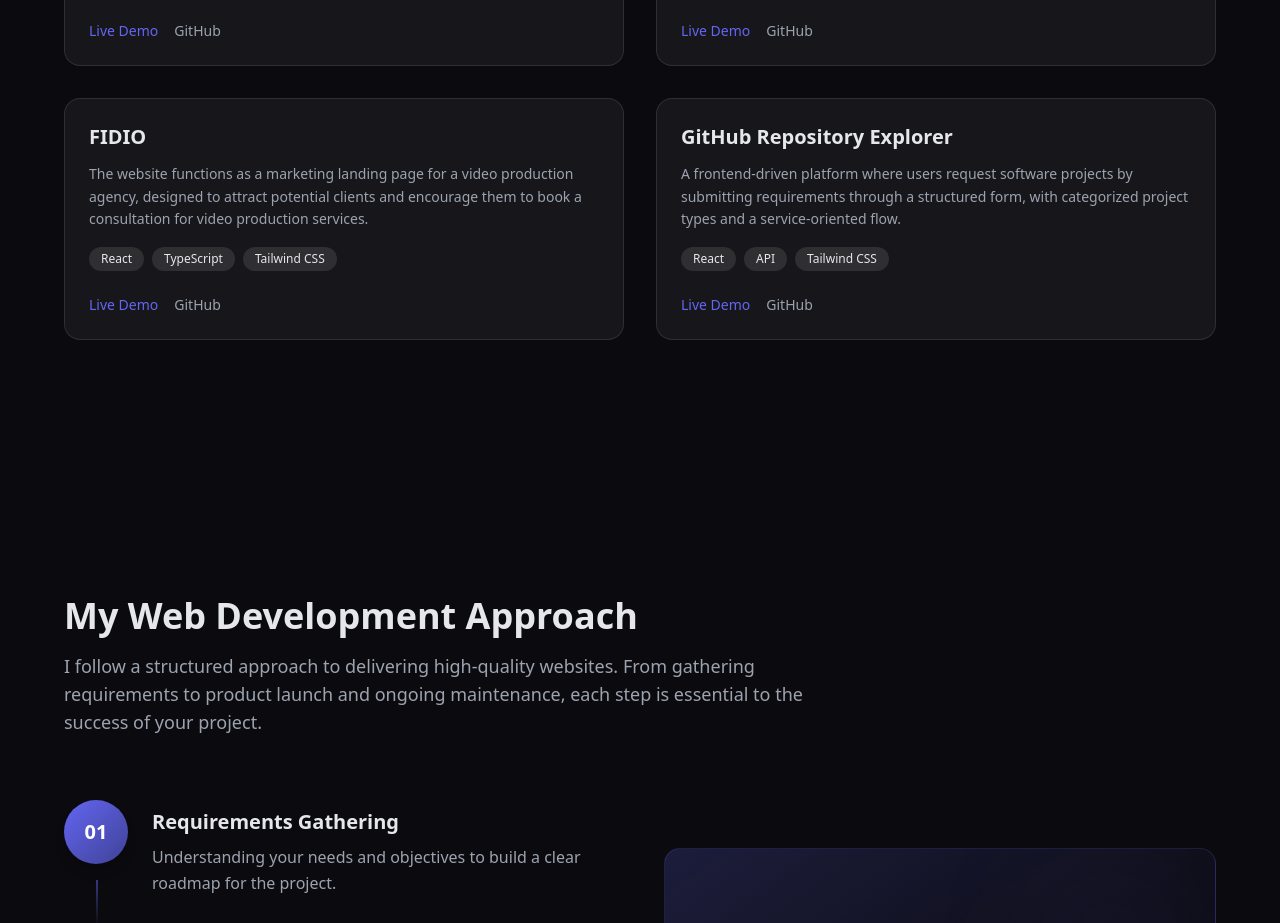
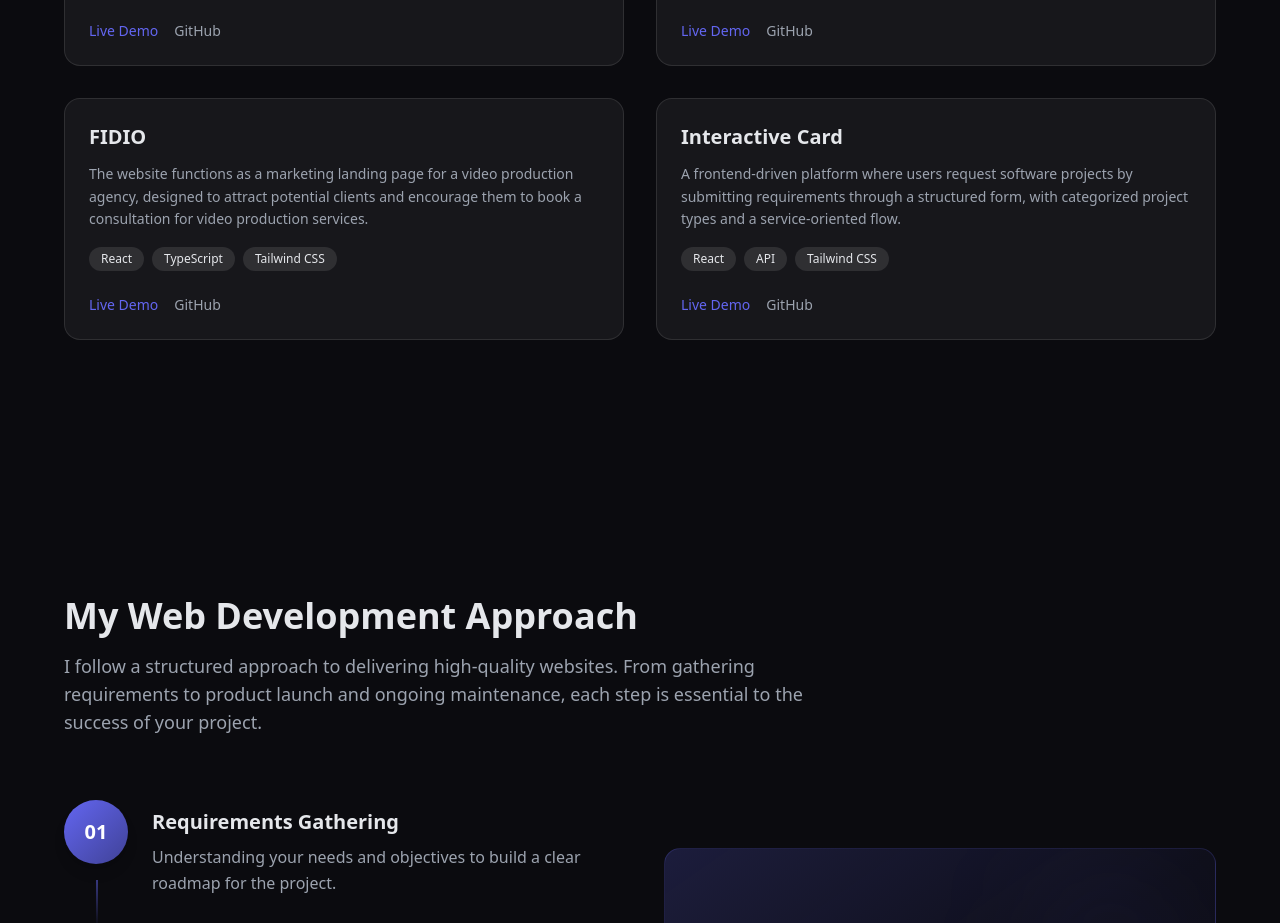
Before and after one commit to Ruthexy/Ruth-Portfolio, a React (Vite) app: page / in a window 1280 px wide. Shown: the part 3400-4323 px from the top of the page. Built offline with nearby package versions, Linux system fonts and the light colour scheme.

Commit message:
change change

```diff
--- a/src/Data/Projects.ts
+++ b/src/Data/Projects.ts
@@ -49,7 +49,7 @@ github: 'https://github.com/Ruthexy/Fidio.git',
 live: 'https://fidio.vercel.app/',
 },
 {
-title: 'GitHub Repository Explorer',
+title: 'Interactive Card',
 description:
 'A frontend-driven platform where users request software projects by submitting requirements through a structured form, with categorized project types and a service-oriented flow.',
 tech: ['React', 'API', 'Tailwind CSS'],
```
